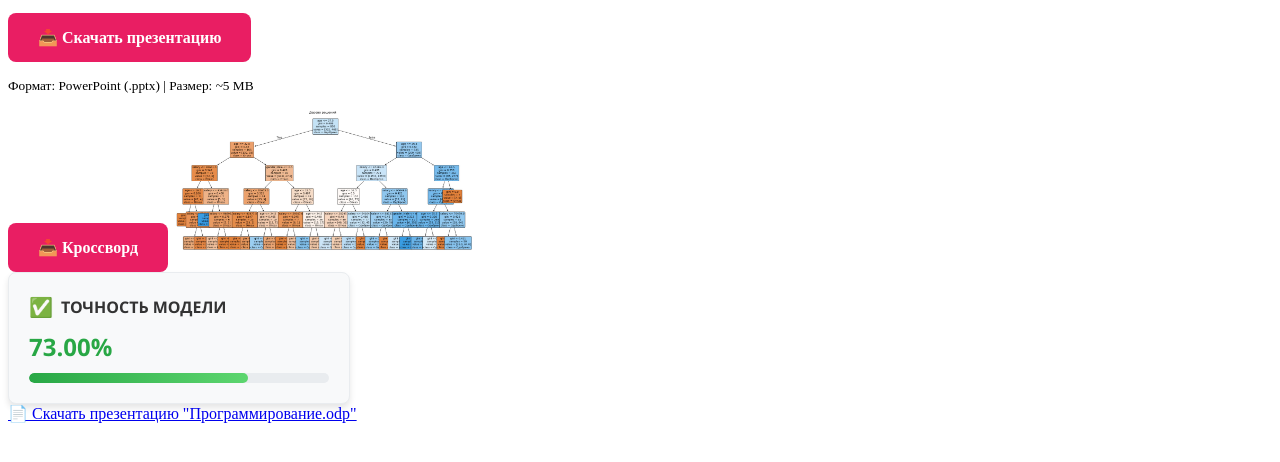
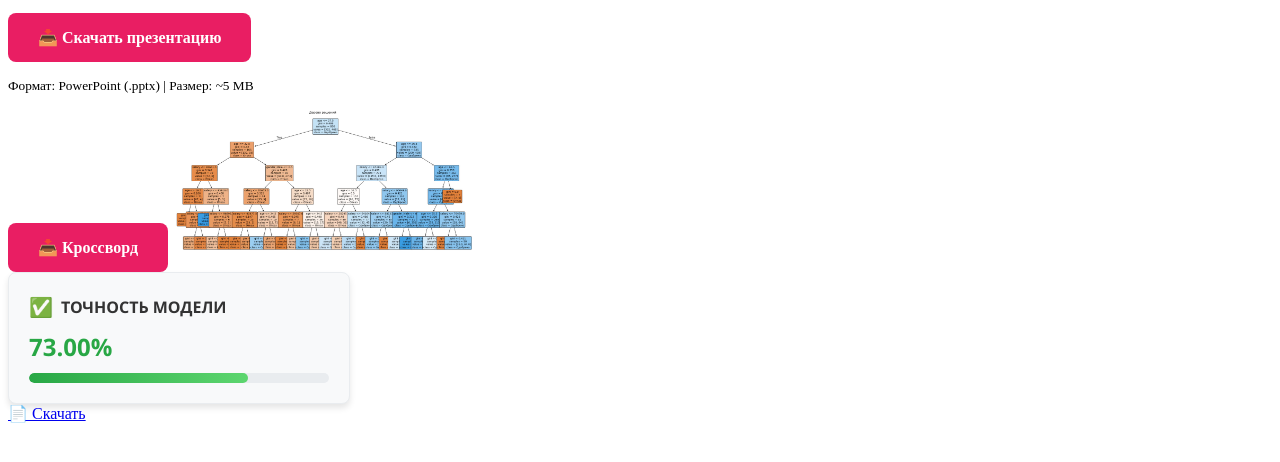
Before and after one commit to 11Katrina11/1, a plain HTML site: page index.html in a window 1280 px wide. Shown: the part 164-626 px from the top of the page. Drawn offline with Linux system fonts and the light colour scheme.

Commit message:
Update index.html

```diff
--- a/index.html
+++ b/index.html
@@ -170,7 +170,7 @@ clogs: 0.15%
 
 
 
-  <a href="https://github.com/11Katrina11/1/blob/main/Программирование.odp" target="_blank">
-    📄 Скачать презентацию "Программирование.odp"
+  <a href="https://github.com/11Katrina11/1/blob/main/Pryamougolnik.kum" target="_blank">
+    📄 Скачать
 </a>
 </html>
```
